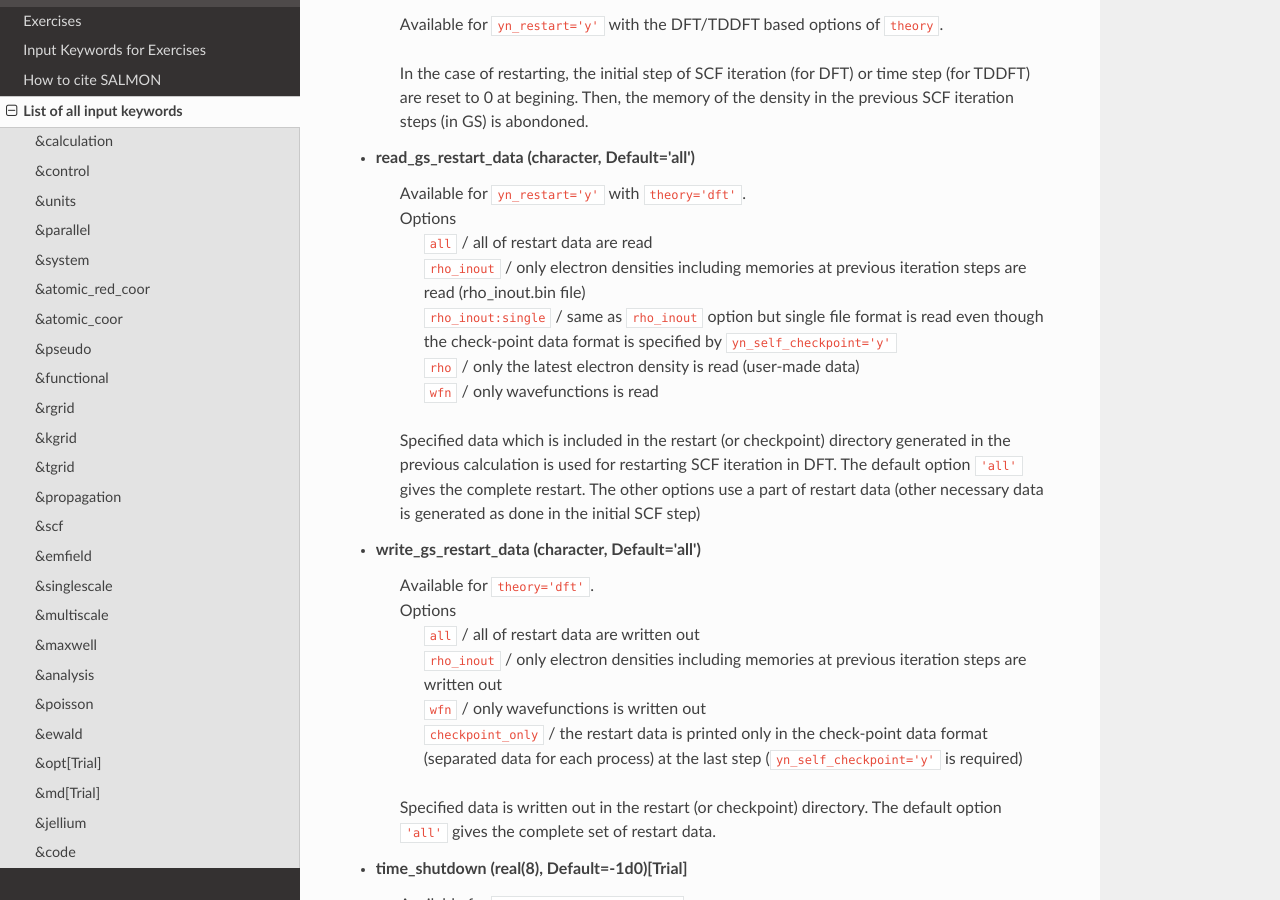
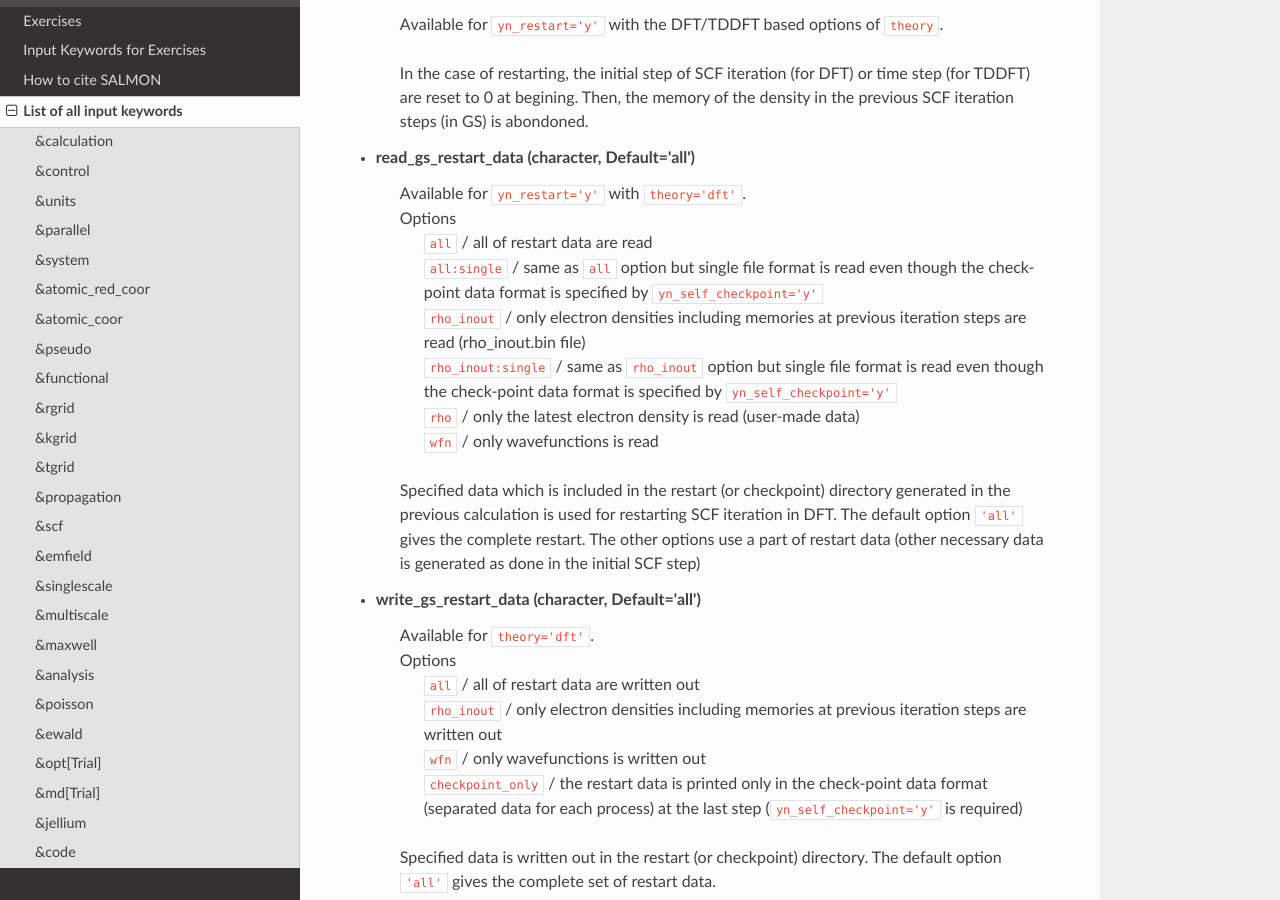
Before and after one commit to SALMON-TDDFT/SALMON-DOCS, a Sphinx documentation site: the page built from source/input_keyword_list.rst, in a window 1280 px wide and 900 px high, scrolled down 2390 px. Built offline with Sphinx 7.4.7 and the Read the Docs theme 2.0.0, drawn with Linux system fonts in a browser that asks for light colours; formulas are drawn with MathJax 3.

Commit message:
Update input_keyword_list.rst

```diff
--- a/source/input_keyword_list.rst
+++ b/source/input_keyword_list.rst
@@ -95,6 +95,7 @@ List of all input keywords
    | Available for ``yn_restart='y'`` with ``theory='dft'``.
    | Options
    |   ``all``  / all of restart data are read
+   |   ``all:single``  / same as ``all`` option but single file format is read even though the check-point data format is specified by ``yn_self_checkpoint='y'``
    |   ``rho_inout``  / only electron densities including memories at previous iteration steps are read (rho_inout.bin file)
    |   ``rho_inout:single``  / same as ``rho_inout`` option but single file format is read even though the check-point data format is specified by ``yn_self_checkpoint='y'``
    |   ``rho``  / only the latest electron density is read (user-made data)
```
